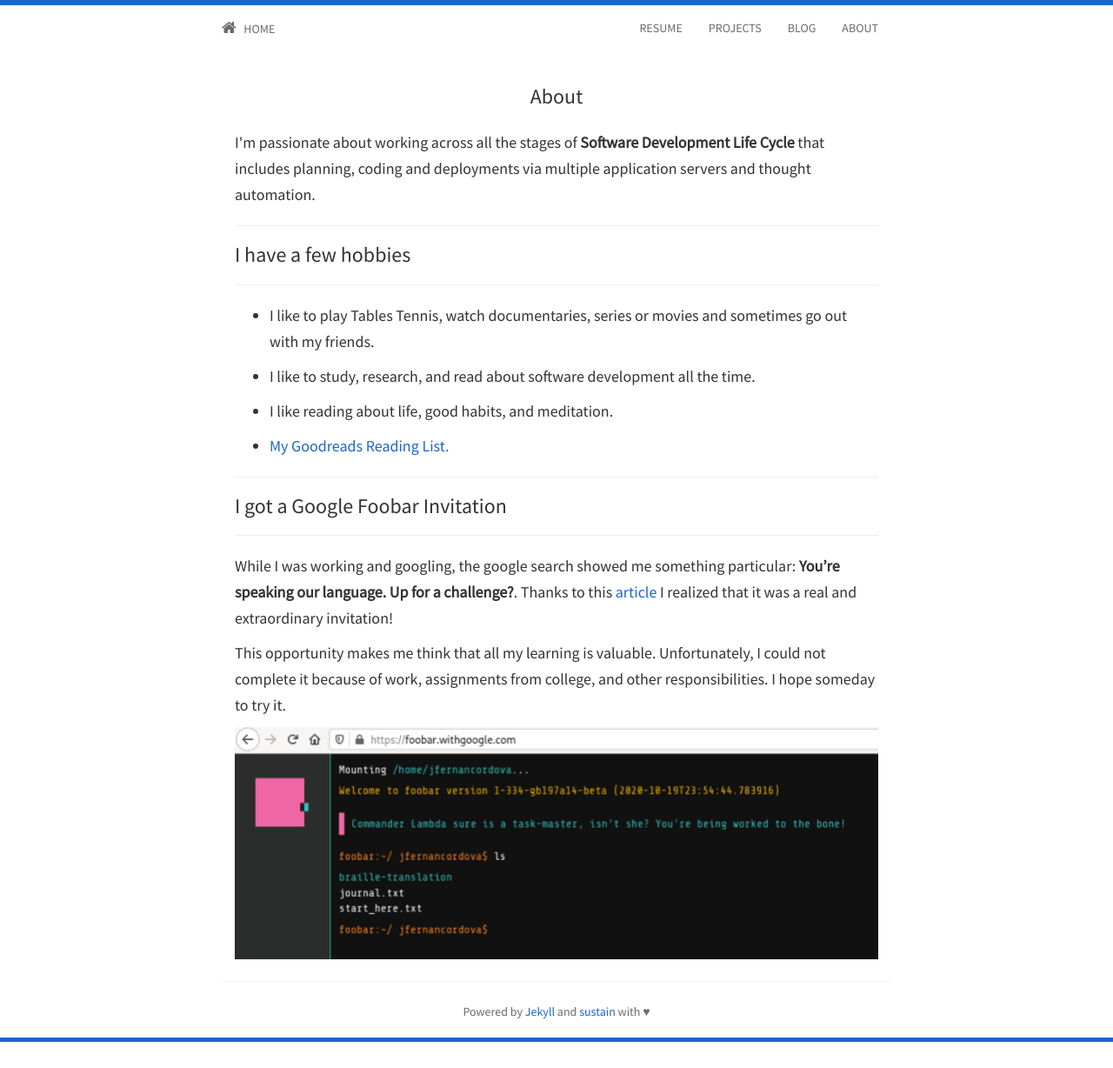
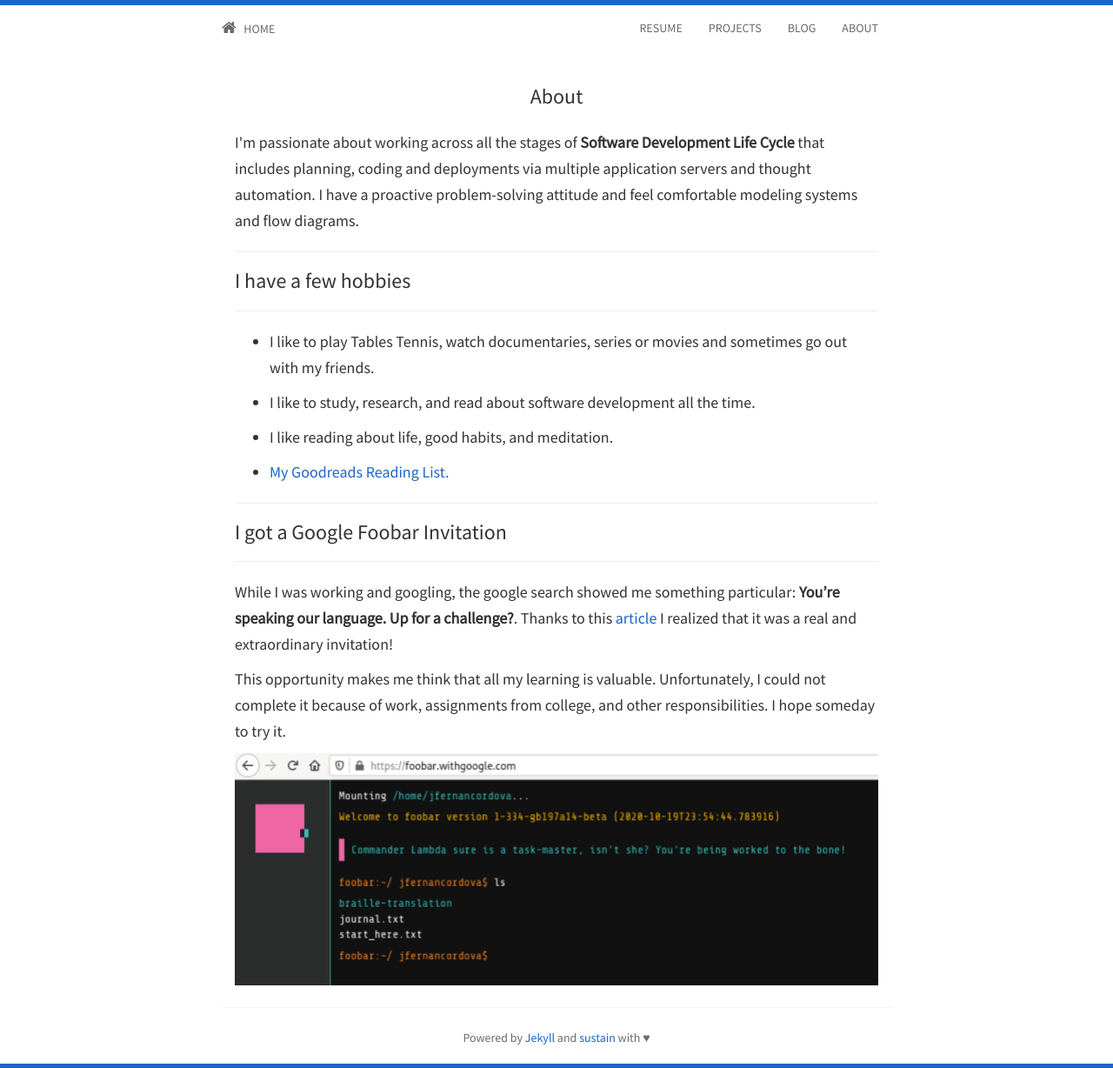
Before and after one commit to jfernancordova/jfernancordova.github.io, a Jekyll site: the page built from about.html, in a window 1280 px wide. Shown: the whole page at 87% size. Built offline with Jekyll 4.4.1, drawn with Linux system fonts in a browser that asks for light colours; nearby versions of some CDN libraries; before the commit the page ends 1198 px from its top, so only the background shows below that.

Commit message:
Update about.html

```diff
--- a/about.html
+++ b/about.html
@@ -11,7 +11,7 @@ title: About
                 <div>
                     I'm passionate about working across all the stages of <strong>Software Development Life
                     Cycle</strong> that includes planning, coding and deployments via multiple application servers
-                    and thought automation.
+                    and thought automation. I have a proactive problem-solving attitude and feel comfortable modeling systems and flow diagrams.
                 </div>
                 <hr/>
                 <h3 id="i-have-a-few-hobbies">I have a few hobbies</h3>
```
